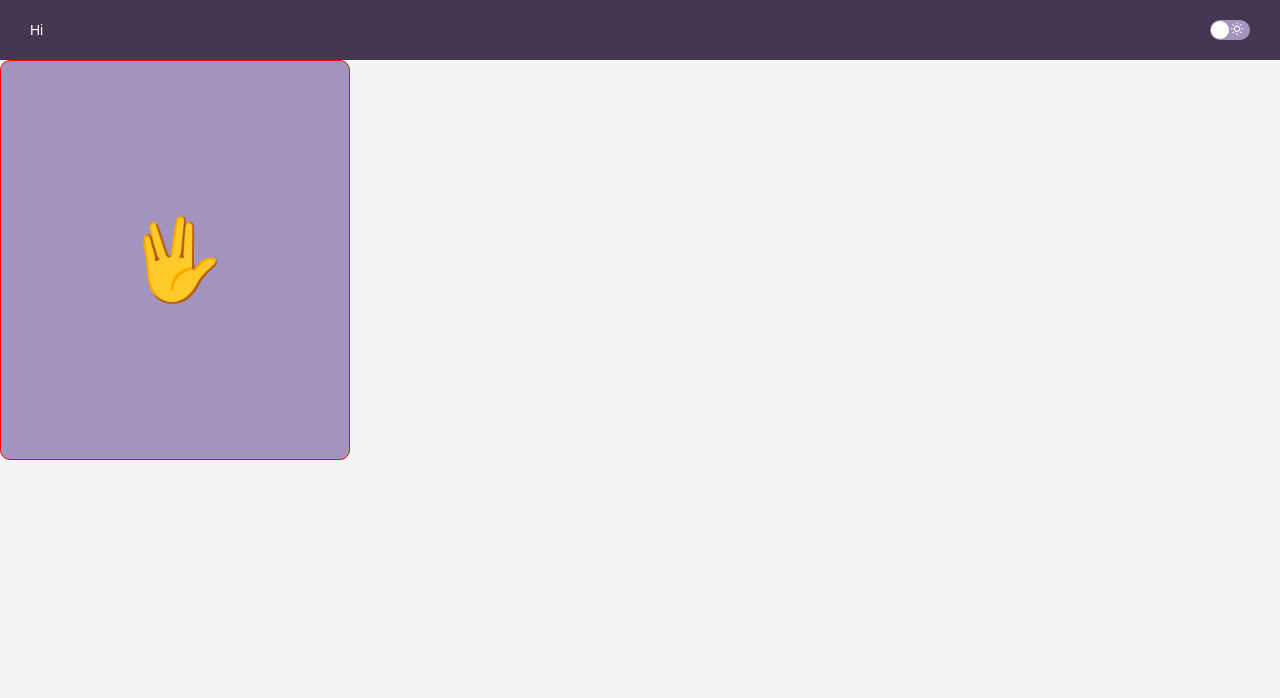
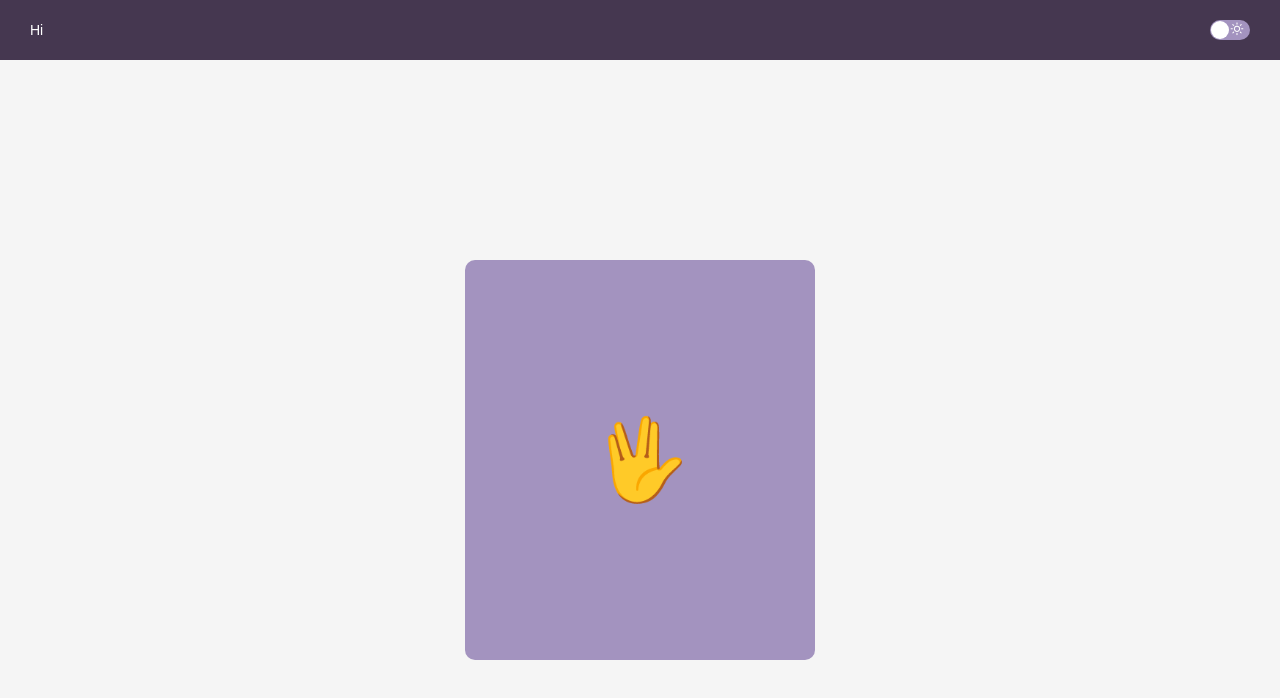
Before and after one commit to developermartins/theme-switcher, a React (Create React App) app: page / in a window 1280 px wide. Shown: the top 698 px of the page. Built offline with nearby package versions, Linux system fonts and the light colour scheme.

Commit message:
add content section

```diff
--- a/src/App.tsx
+++ b/src/App.tsx
@@ -4,7 +4,7 @@ import { ThemeProvider, DefaultTheme } from 'styled-components';
 import light from './styles/themes/light';
 import dark from  './styles/themes/dark';
 import usePersistedState from './utils/usePersistedState';
-import Card from './components/Card';
+import ContentSection from './pages/Content';
 
 function App() {
 
@@ -19,12 +19,10 @@ function App() {
         <ThemeProvider theme={theme}>
           <GlobalStyle />
           <Header toggleTheme={toggleTheme} />
-          <Card />
+          <ContentSection />
         </ThemeProvider>
     </div>
   );
-}
-
-
+};
 
 export default App;
--- a/src/components/Card/styles.ts
+++ b/src/components/Card/styles.ts
@@ -1,7 +1,6 @@
 import styled from "styled-components";
 
 export const Container = styled.section`
-    border: 1px solid red;
     border-radius: 10px;
     display: flex;
     align-items: center;
--- /dev/null
+++ b/src/pages/Content/index.tsx
@@ -0,0 +1,13 @@
+import React from 'react'
+import Card from '../../components/Card';
+import { ContentSection } from './styles';
+
+const Content = () => {
+  return (
+    <ContentSection>
+        <Card />
+    </ContentSection>
+  )
+}
+
+export default Content;
--- /dev/null
+++ b/src/pages/Content/styles.ts
@@ -0,0 +1,9 @@
+import styled from "styled-components";
+
+export const ContentSection = styled.section`
+    display: flex;
+    align-items: center;
+    justify-content: center;
+    height: 100vh;
+    width: 100%;
+`;
```
